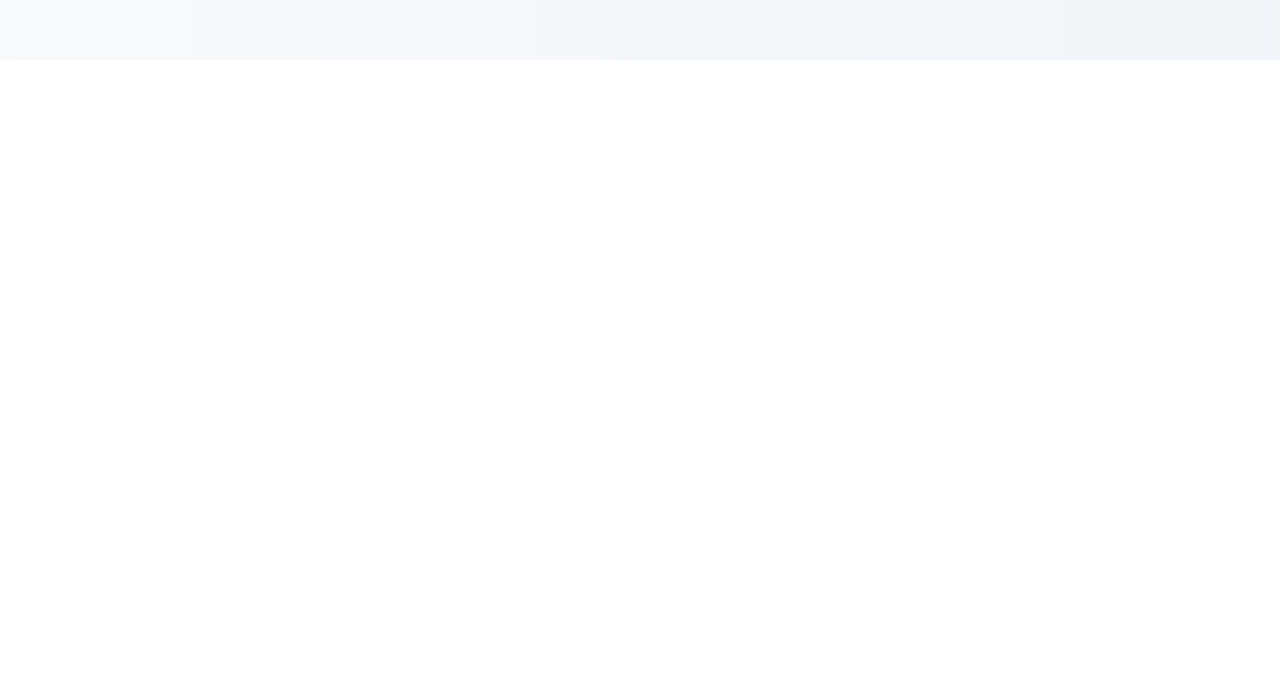
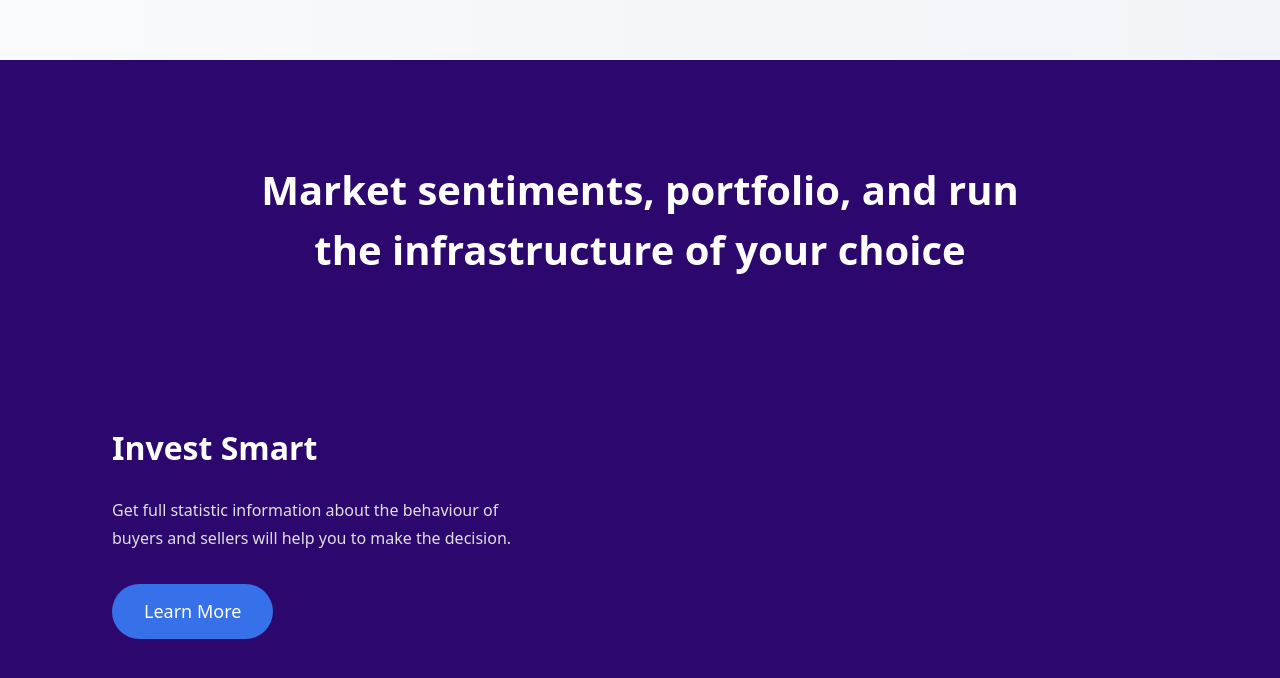
Before and after one commit to nifemi2005/BNB, a React (Vite) app: page / in a window 1280 px wide. Shown: the part 2481-3159 px from the top of the page. Before the commit the page ends 2541 px from the top, so only its background shows below. Built offline with nearby package versions, Linux system fonts and the light colour scheme.

Commit message:
Began the other half of the webpage

```diff
--- a/index.html
+++ b/index.html
@@ -4,7 +4,7 @@
     <meta charset="UTF-8" />
     <link rel="icon" type="image/svg+xml" href="/vite.svg" />
     <meta name="viewport" content="width=device-width, initial-scale=1.0" />
-    <title>Vite + React</title>
+    <title>CRAPPO</title>
   </head>
   <body>
     <div id="root"></div>
--- /dev/null
+++ b/src/Componets/Features.jsx
@@ -0,0 +1,23 @@
+import React from 'react'
+
+const Features = () => {
+  return (
+    <div className='text-white bg-[#2B076E] md:py-[100px] sm:py-[70px] py-14'>
+        <h2 className='md:text-[40px] sm:text-[30px] text-[18px] lg:leading-[60px] text-center mx-auto lg:w-[758px] font-bold lg:pb-36 md:pb-[70px] sm:pb-[40px] pb-[20px]'>Market sentiments, portfolio, and run the infrastructure of your choice</h2>
+        <div className='lg:px-28 md:px-11 sm:px-9 px-7'>
+            {/* left */}
+            <div>
+                <h3 className='lg:text-[32px] md:text-[28px] sm:text-[26px] text-[20px] lg:leading-[48px] font-bold'>Invest Smart</h3>
+                <p className='leading-[28px] font-normal text-[#E0E0E0] lg:w-[408px] sm:pt-6 sm:pb-8 pt-4 pb-6'>Get full statistic information about the behaviour of buyers and sellers will help you to make the decision. </p>
+                <button className='md:text-[18px] sm:text-[16px] text-[15px] bg-[#3671E9] py-[14px] px-[32px] rounded-[32px]'>Learn More</button>
+            </div>
+            {/* right */}
+            <div>
+
+            </div>
+        </div>
+    </div>
+  )
+}
+
+export default Features
--- a/src/Componets/Hashrate.jsx
+++ b/src/Componets/Hashrate.jsx
@@ -26,36 +26,36 @@ const Hashrate = () => {
         <h2 className='lg:leading-[60px] lg:text-[40px] md:text-[35px] sm:text-[30px] font-bold lg:w-[741px] mx-auto text-center lg:pt-[100px] md:pt-[100px] sm:pt-[80px] pt-[50px] lg:pb-0 md:pb-[100px] sm:pb-[60px] pb-[20px]'>Trade securely and market the high growth cryptocurrencies.</h2>
         <div className='lg:w-full md:w-[370px] sm:w-[370px] lg:py-[64px] px-4 mx-auto'>
           <div className='max-w-[1400px] mx-auto grid lg:grid-cols-3 gap-11'>
-            <div className='bg-white hover:text-white hover:bg-[#2B076E] lg:py-14 md:py-12 sm:py-10 py-5 rounded-2xl'>
+            <div className='bg-white hover:text-white hover:bg-[#2B076E] lg:py-14 md:py-12 sm:py-10 py-5 rounded-2xl cursor-pointer'>
               <img src={Bitcoin} className='w-20 mx-auto' alt="bitcoin-logo" />
               <div className='flex align-top items-center justify-center lg:pt-11 md:pt-10 sm:pt-9 pt-7 pb-6'>
                 <h3 className='text-[32px] leading-[48px] font-bold'>Bitcoin</h3>
                 <p className='font-medium leading-[27px] text-[18px] opacity-[30%]'>BTC</p>
               </div>
               <p className='text-[#828282] text-center pb-5 leading-7 text-[16px] px-6'>Digital currency in which a record of transactions is maintained.</p>
-              <div className='border-2 border-gray-300 rounded-full w-[64px] h-[64px] flex items-center mx-auto'>
+              <div className='border-2 border-gray-300 rounded-full w-[64px] h-[64px] flex items-center mx-auto cursor-pointer'>
                 <img src={arrow} className='w-[11.98px] mx-auto' alt="arrow" />
               </div>
             </div>
-            <div className='bg-white hover:text-white hover:bg-[#2B076E] lg:py-14 md:py-12 sm:py-10 py-5 rounded-2xl'>
+            <div className='bg-white hover:text-white hover:bg-[#2B076E] lg:py-14 md:py-12 sm:py-10 py-5 rounded-2xl cursor-pointer'>
               <img src={Ethereum} className='w-20 mx-auto' alt="bitcoin-logo" />
               <div className='flex align-top items-center justify-center lg:pt-11 md:pt-10 sm:pt-9 pt-7 pb-6'>
                 <h3 className='text-[32px] leading-[48px] font-bold'>Ethereum</h3>
                 <p className='font-medium leading-[27px] text-[18px] opacity-[30%]'>ETH</p>
               </div>
               <p className='text-[#828282] text-center pb-5 leading-7 px-6'>Blockchain technology to create and run decentralized digital applications.</p>
-              <div className='border-2 border-gray-300 rounded-full w-[64px] h-[64px] flex items-center mx-auto'>
+              <div className='border-2 border-gray-300 rounded-full w-[64px] h-[64px] flex items-center mx-auto cursor-pointer'>
                 <img src={arrow} className='w-[11.98px] mx-auto' alt="arrow" />
               </div>
             </div>
-            <div className='bg-white hover:text-white hover:bg-[#2B076E] lg:py-14 md:py-12 sm:py-10 py-5 rounded-2xl'>
+            <div className='bg-white hover:text-white hover:bg-[#2B076E] lg:py-14 md:py-12 sm:py-10 py-5 rounded-2xl cursor-pointer'>
               <img src={Litecoin} className='w-20 mx-auto' alt="bitcoin-logo" />
               <div className='flex align-top items-center justify-center lg:pt-11 md:pt-10 sm:pt-9 pt-7 pb-6'>
                 <h3 className='text-[32px] leading-[48px] font-bold'>Litecoin</h3>
                 <p className='font-medium leading-[27px] text-[18px] opacity-[30%]'>LTC</p>
               </div>
               <p className='text-[#828282] text-center pb-5 leading-7 px-6'>Cryptocurrency that enables instant payments to anyone in the world.</p>
-              <div className='border-2 border-gray-300 rounded-full w-[64px] h-[64px] flex items-center mx-auto'>
+              <div className='border-2 border-gray-300 rounded-full w-[64px] h-[64px] flex items-center mx-auto cursor-pointer'>
                 <img src={arrow} className='w-[11.98px] mx-auto' alt="arrow" />
               </div>
             </div>
--- a/src/Componets/Hero.jsx
+++ b/src/Componets/Hero.jsx
@@ -15,7 +15,7 @@ const Hero = () => {
           </div>
           <h1 className='lg:text-[64px] md:text-5xl sm:text-3xl font-bold lg:leading-[75.84px] lg:w-[580px]'>Fastest & secure platform to invest in crypto</h1>
           <p className='text-base text-[#E0E0E0] lg:w-[435px]'>Buy and sell cryptocurrencies, trusted by 10M wallets with over $30 billion in transactions.</p>
-          <div className='bg-[#3671E9] py-[14px] px-[32px] rounded-[32px] flex items-center justify-between w-[202px] hover:bg-white text-black'>
+          <div className='bg-[#3671E9] py-[14px] px-[32px] rounded-[32px] flex items-center justify-between w-[202px] hover:bg-white text-black cursor-pointer'>
             <button>Try for FREE</button>
             <div className='border-2 border-white rounded-full w-[34px] h-[34px] bg-white flex items-center'>
               <img src={arrow} className='mx-auto' alt="arrow" />
--- a/src/Componets/Navbar.jsx
+++ b/src/Componets/Navbar.jsx
@@ -6,7 +6,7 @@ const Navbar = () => {
   return (
     <div className='bg-[#0D0D2B] lg:px-28 md:px-11 sm:px-9 px-7 w-full lg:border-0 md:border-b sm:border-b border-b border-b-slate-400'>
         <div className='flex items-center justify-between lg:h-[172px] md:h-[102px] sm:h-[70px] h-16'>
-            <div className='lg:w-[135px] sm:w-[130px] w-[100px]'>
+            <div className='lg:w-[135px] sm:w-[130px] w-[100px] cursor-pointer'>
                 <img src={Crappo} alt="" />
             </div>
             <div className='text-white font-normal text-base lg:flex items-center hidden'>
--- a/src/Pages/Home.jsx
+++ b/src/Pages/Home.jsx
@@ -1,5 +1,6 @@
 import React from 'react'
 import Currency from '../Componets/Currency'
+import Features from '../Componets/Features'
 import Hashrate from '../Componets/Hashrate'
 import Hero from '../Componets/Hero'
 import Navbar from '../Componets/Navbar'
@@ -13,6 +14,7 @@ const Home = () => {
       <Currency/>
       <Reason/>
       <Hashrate/>
+      <Features/>
     </div>
   )
 }
```
